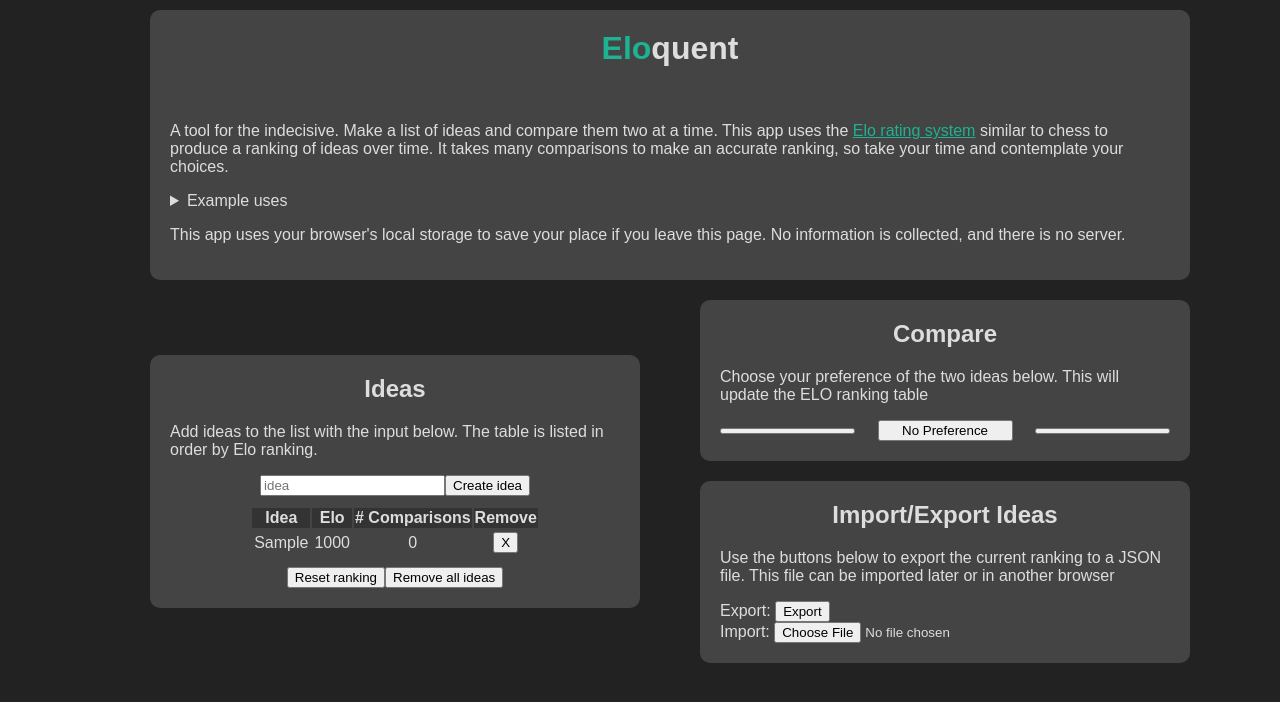
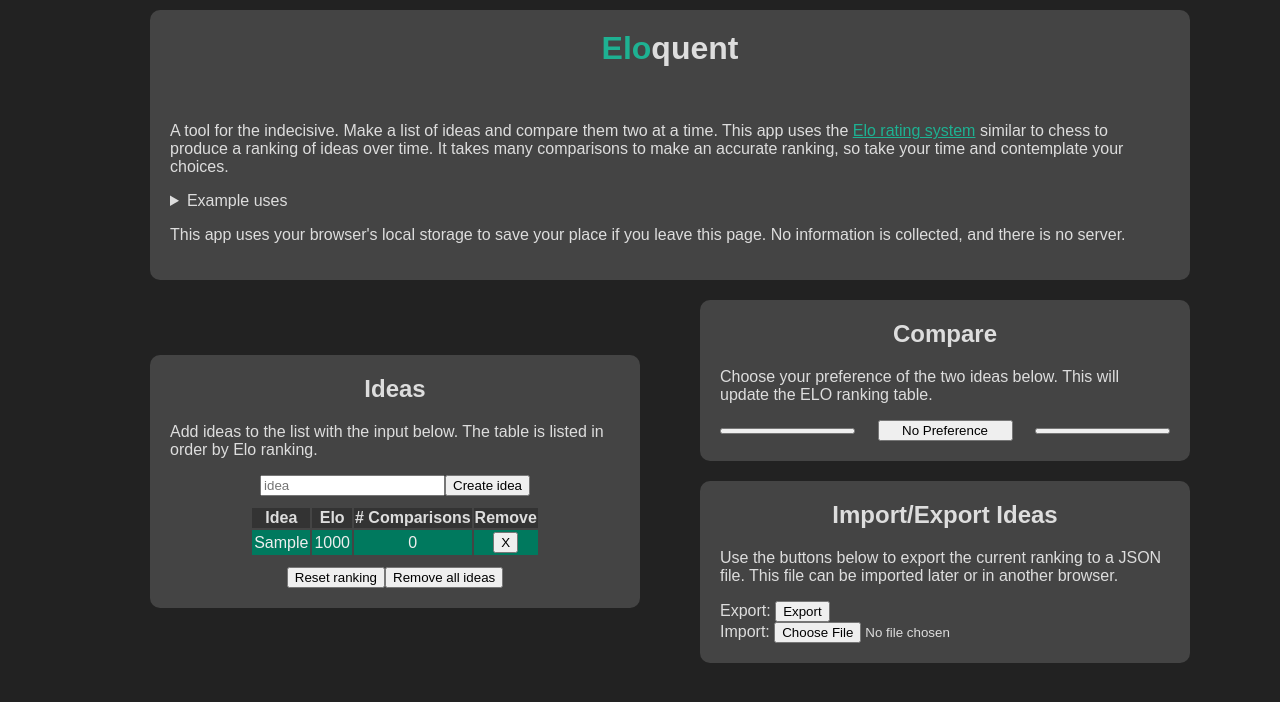
Before and after one commit to ptrgags/eloquent, a Vue app: page / in a window 1280 px wide. Both pictures are taken after typing "Sample" into the empty fields and a click on the button "Create idea". Shown: the top 702 px of the page. Built offline with nearby package versions, Linux system fonts and the light colour scheme.

Commit message:
Fix remove buttons

```diff
--- a/src/App.vue
+++ b/src/App.vue
@@ -1,5 +1,5 @@
 <script setup lang="ts">
-import { type ComputedRef, type Ref, ref, computed } from 'vue'
+import { type ComputedRef, type Ref, type StyleValue, ref, computed } from 'vue'
 import { type Idea, Preference, create_idea, update_ratings } from './ideas/Idea'
 
 interface PersistentState {
@@ -98,8 +98,46 @@ const second_option: ComputedRef<Idea | undefined> = computed(() => {
     return ideas_list.value[second_index]
 })
 
-const ideas_by_elo: ComputedRef<Idea[]> = computed(() => {
-    return [...ideas_list.value].sort((a, b) => b.elo - a.elo)
+interface WithStyle {
+    style: StyleValue
+}
+
+const PALETTE = [
+    "#00795e",
+    "#008c6d",
+    "#009f7b",
+    "#0fa886",
+    "#1eb190",
+    "#2eb89a",
+    "#3ebfa3",
+    "#53c9af",
+    "#68d3bb",
+    "#76d7c1",
+]
+
+function compute_style(idea: Idea): StyleValue {
+    const comparisons = idea.comparisons
+
+    let color_index = 0
+    if (comparisons > 0) {
+        color_index = Math.floor(Math.log2(comparisons))
+        color_index = Math.min(color_index, PALETTE.length)
+    }
+
+    return {
+        backgroundColor: PALETTE[color_index],
+        color: color_index < 5 ? "#eeeeee" : "#1d1d1d"
+    }
+}
+
+const ideas_by_elo: ComputedRef<(Idea & WithStyle)[]> = computed(() => {
+    const with_style = ideas_list.value.map(x => {
+        return {
+            ...x,
+            style: compute_style(x)
+        }
+    })
+    return with_style.sort((a, b) => b.elo - a.elo);
 })
 
 function add_idea() {
@@ -111,8 +149,8 @@ function add_idea() {
     saveState()
 }
 
-function remove_idea(idea: Idea) {
-    ideas_list.value = ideas_list.value.filter((x: Idea) => x !== idea)
+function remove_idea(id: number) {
+    ideas_list.value = ideas_list.value.filter((x: Idea) => x.id !== id)
 
     comparison_indices.value = choose_indices()
     saveState()
@@ -226,11 +264,11 @@ async function import_state(event: Event) {
                         <tbody>
                             <tr v-for="idea in ideas_by_elo"
                                 :key="idea.id"
-                                :class="{accurate: idea.comparisons >= 5}">
+                                :style="idea.style">
                                 <td>{{ idea.name }}</td>
                                 <td class="centered">{{ idea.elo }}</td>
                                 <td class="centered">{{ idea.comparisons }}</td>
-                                <td class="centered"><button class="centered" type="button" @click="remove_idea(idea)">X</button></td>
+                                <td class="centered"><button class="centered" type="button" @click="remove_idea(idea.id)">X</button></td>
                             </tr>
                         </tbody>
                     </table>
@@ -243,7 +281,7 @@ async function import_state(event: Event) {
             <div class="column vertical">
                 <div class="panel compare">
                     <h2>Compare</h2>
-                    <p>Choose your preference of the two ideas below. This will update the ELO ranking table</p>
+                    <p>Choose your preference of the two ideas below. This will update the ELO ranking table.</p>
                     <div class="horizontal">
                         <button class="compare-button" type="button" :enabled="can_compare" @click="select_preference(Preference.First)">{{ first_option?.name }}</button>
                         <button class="compare-button" type="button" :enabled="can_compare" @click="select_preference(Preference.NoPreference)">No Preference</button>
@@ -253,7 +291,7 @@ async function import_state(event: Event) {
 
                 <div class="panel">
                     <h2>Import/Export Ideas</h2>
-                    <p>Use the buttons below to export the current ranking to a JSON file. This file can be imported later or in another browser</p>
+                    <p>Use the buttons below to export the current ranking to a JSON file. This file can be imported later or in another browser.</p>
                     Export:
                     <button type="button" @click="export_state">Export</button>
                     <br/>
@@ -342,10 +380,12 @@ td {
     width: 450px;
 }
 
+/*
 .accurate {
     background-color: #1eb192;
     color: #1d1d1d;
 }
+*/
 
 @media screen and (max-width: 1024px) {
     .container {
```
